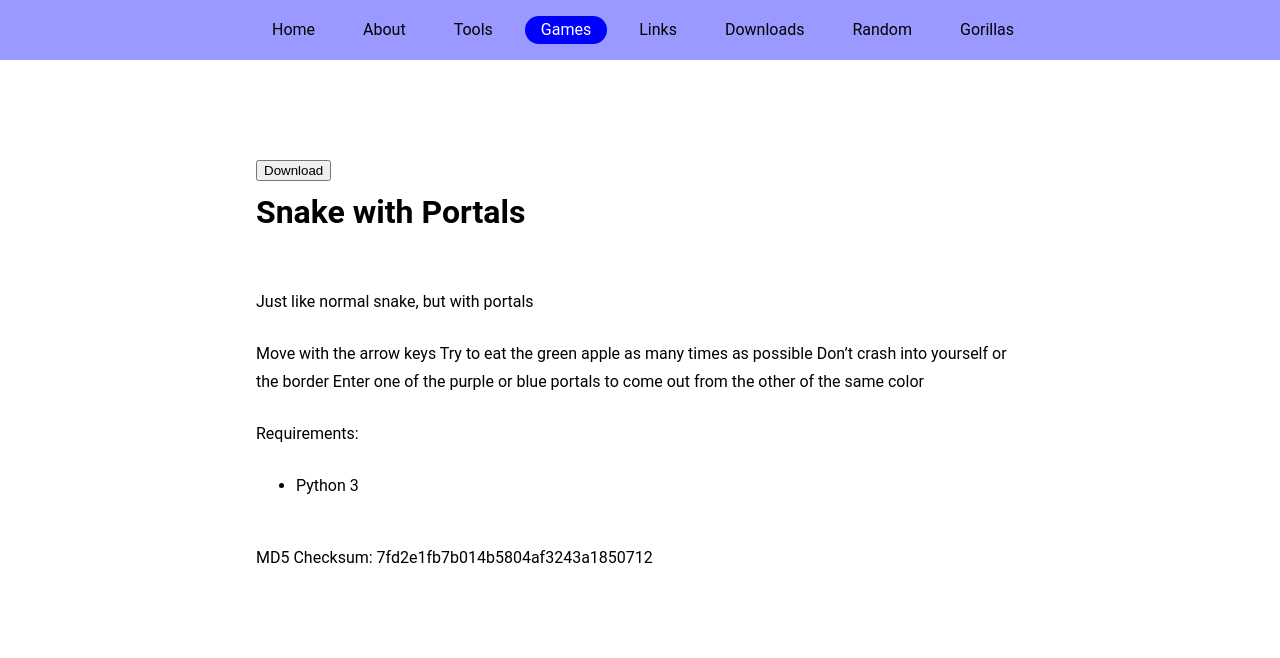
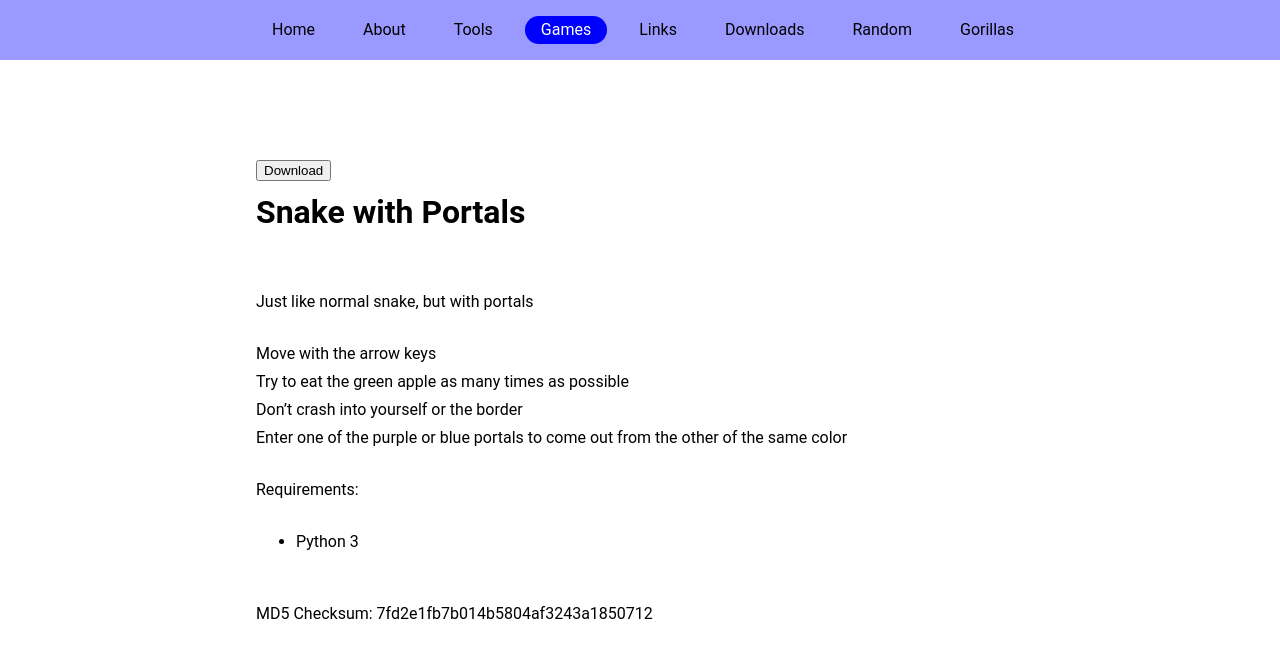
Before and after one commit to eisoptrophobia/eisoptrophobia.github.io, a Jekyll site: the page built from games/snake_with_portals/index.md, in a window 1280 px wide. Shown: the top 658 px of the page. Built offline with Jekyll 4.4.1, drawn with Linux system fonts in a browser that asks for light colours; our own code applies the rules of GitHub Pages for plain Markdown files.

```diff
--- a/games/snake_with_portals/index.md
+++ b/games/snake_with_portals/index.md
@@ -7,9 +7,9 @@ checksum: 7fd2e1fb7b014b5804af3243a1850712
 # Snake with Portals
 Just like normal snake, but with portals
 
-Move with the arrow keys
-Try to eat the green apple as many times as possible
-Don't crash into yourself or the border
+Move with the arrow keys\\
+Try to eat the green apple as many times as possible\\
+Don't crash into yourself or the border\\
 Enter one of the purple or blue portals to come out from the other of the same color
 
 Requirements:
```
